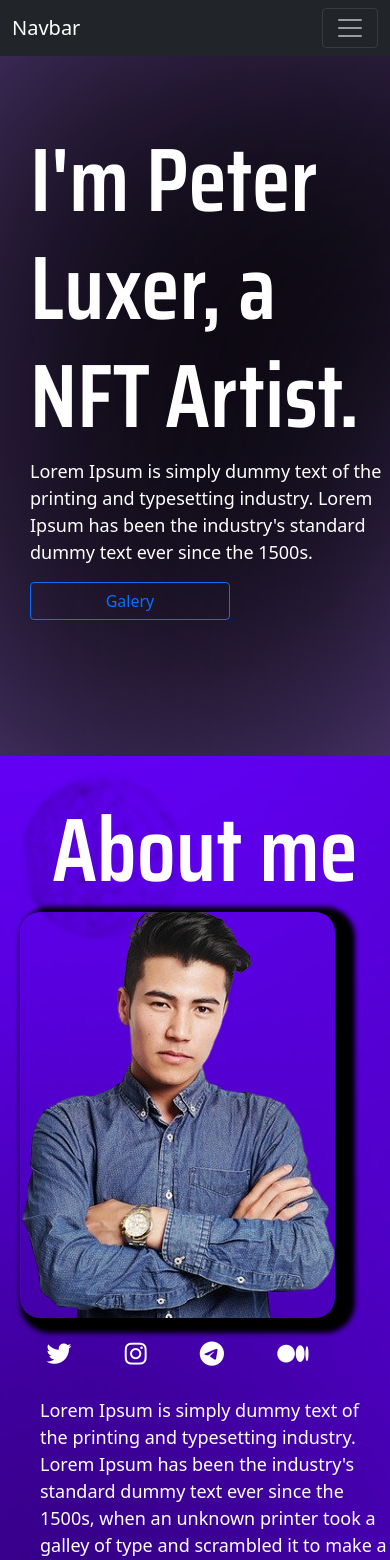
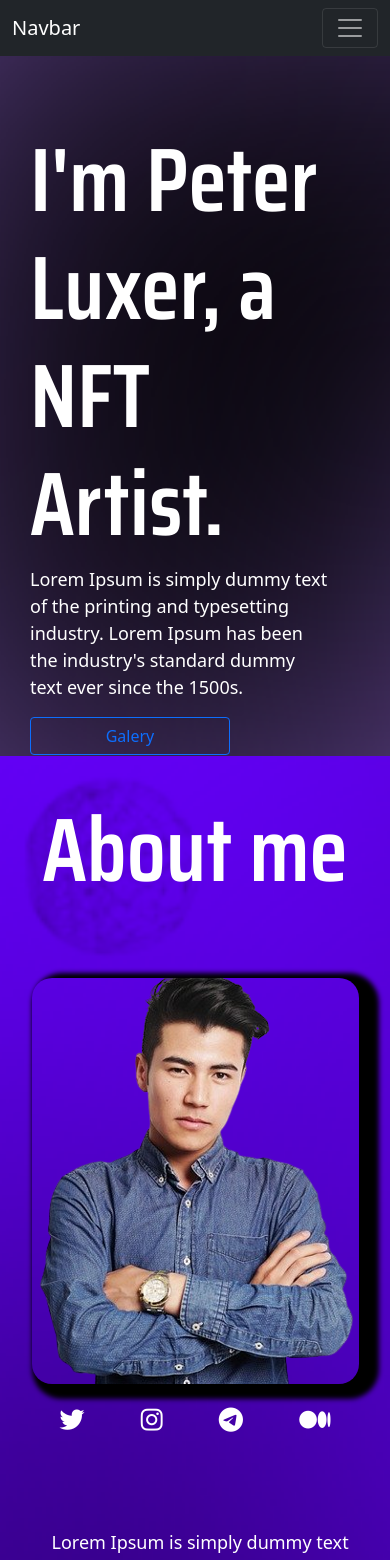
Before and after one commit to LucianoSainz/NFT-Website-Template, a React (Create React App) app: page / in a window 390 px wide. Shown: the top 1560 px of the page. Built offline with nearby package versions, Linux system fonts and the light colour scheme.

Commit message:
added styles

```diff
--- a/src/App.css
+++ b/src/App.css
@@ -4,6 +4,8 @@
   background-repeat: no-repeat;
   padding-left: 80px;
   height: 600px;
+  display:flex;
+  justify-content: flex-start;
 }
 .title-one{
   margin-top:120px;
@@ -24,19 +26,25 @@
   background-repeat: no-repeat;
   padding-left: 20px;
   height: 660px;
+  display: flex;
+  justify-content:center;
 }
 
 
 .content-profile{
-  display: flex;
-  justify-content:center;
   border-radius: 20px;
   box-shadow: 10px 5px 5px 10px #000;
   width: auto;
+  display: flex;
+  justify-content: center;
+}
+.title-content{
+  display: flex;
+  justify-content:center;
+  width: 100%;
 }
 .title-two{
   padding-top: 40px;
-  text-align: center;
   font-family: 'Saira Condensed', sans-serif;
   font-size: 90px;
   color:#fff;
@@ -77,6 +85,7 @@
   color:#fff;
   font-size: 90px;
   text-align: center;
+
 }
 
 .card-one{
@@ -168,6 +177,10 @@
   }
   .container-about{
       height:1100px;
+      padding:0;
+    }
+   .row{
+     width: 90%;
    }
     .about{
       width: auto;
@@ -204,5 +217,16 @@
           width: 330px;
           margin:0 auto;
         }
-
 }
+@media(max-width:999px) {
+  .container-about {
+    height: 1200px;
+  }
+  .row{
+    max-width: 95%;
+  }
+  .container-mint {
+    justify-content:center;
+    height: 1500px;
+  }
+}
--- a/src/components/about.js
+++ b/src/components/about.js
@@ -5,9 +5,13 @@ const About = () => {
   return (
     <>
       <div class="container-about">
-        <h1 class="title-two">About me</h1>
         <div class="row">
-          <div class="col-lg-4 col-sm-12 about">
+          <div class="container-fluid">
+            <div class="title-content">
+              <h1 class="title-two">About me</h1>
+            </div>
+          </div>
+          <div class="col-lg-6 col-sm-12">
             <div class="content-profile">
               <img class="profile" src={remove2} />
             </div>
@@ -32,7 +36,6 @@ const About = () => {
             </ul>
           </div>
         </div>
-        <div class="social col-lg-6 col-sm-12 pt-5"></div>
       </div>
     </>
   );
```
Lines whose indentation alone changed are shown as unchanged.
